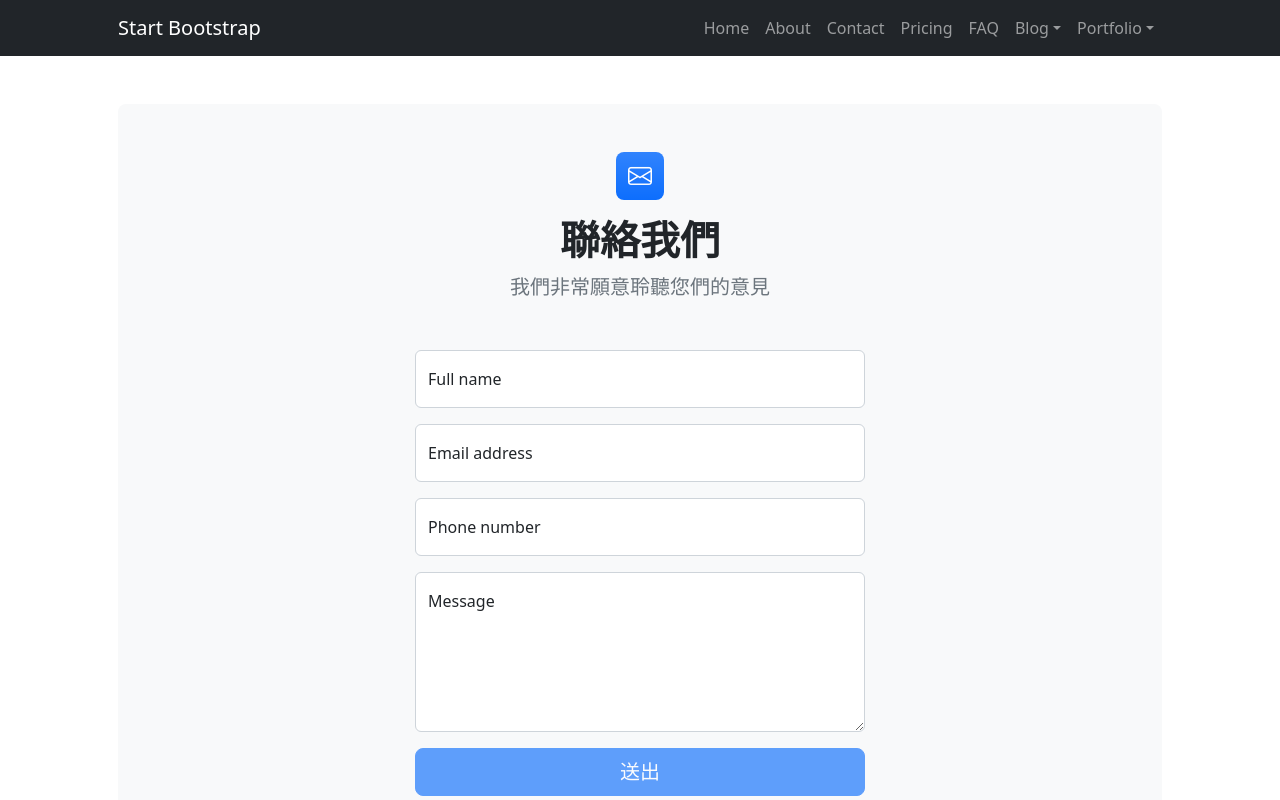
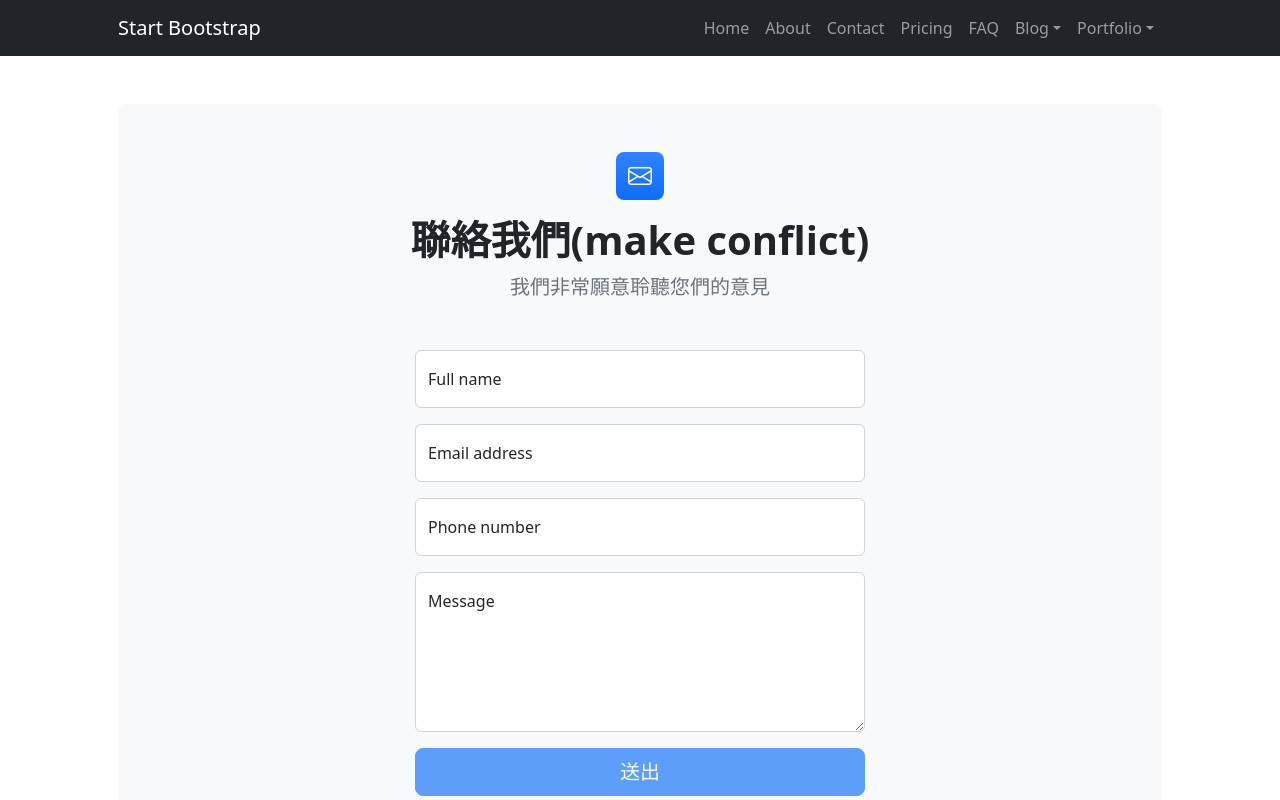
Before and after one commit to Jay110792/my-website, a plain HTML site: page contact.html in a window 1280 px wide. Shown: the top 800 px of the page. Drawn offline with nearby package versions, Linux system fonts and the light colour scheme.

Commit message:
add title text in contact page

```diff
--- a/contact.html
+++ b/contact.html
@@ -52,7 +52,7 @@
                     <div class="bg-light rounded-3 py-5 px-4 px-md-5 mb-5">
                         <div class="text-center mb-5">
                             <div class="feature bg-primary bg-gradient text-white rounded-3 mb-3"><i class="bi bi-envelope"></i></div>
-                            <h1 class="fw-bolder">聯絡我們</h1>
+                            <h1 class="fw-bolder">聯絡我們(make conflict)</h1>
                             <p class="lead fw-normal text-muted mb-0">我們非常願意聆聽您們的意見</p>
                         </div>
                         <div class="row gx-5 justify-content-center">
```
